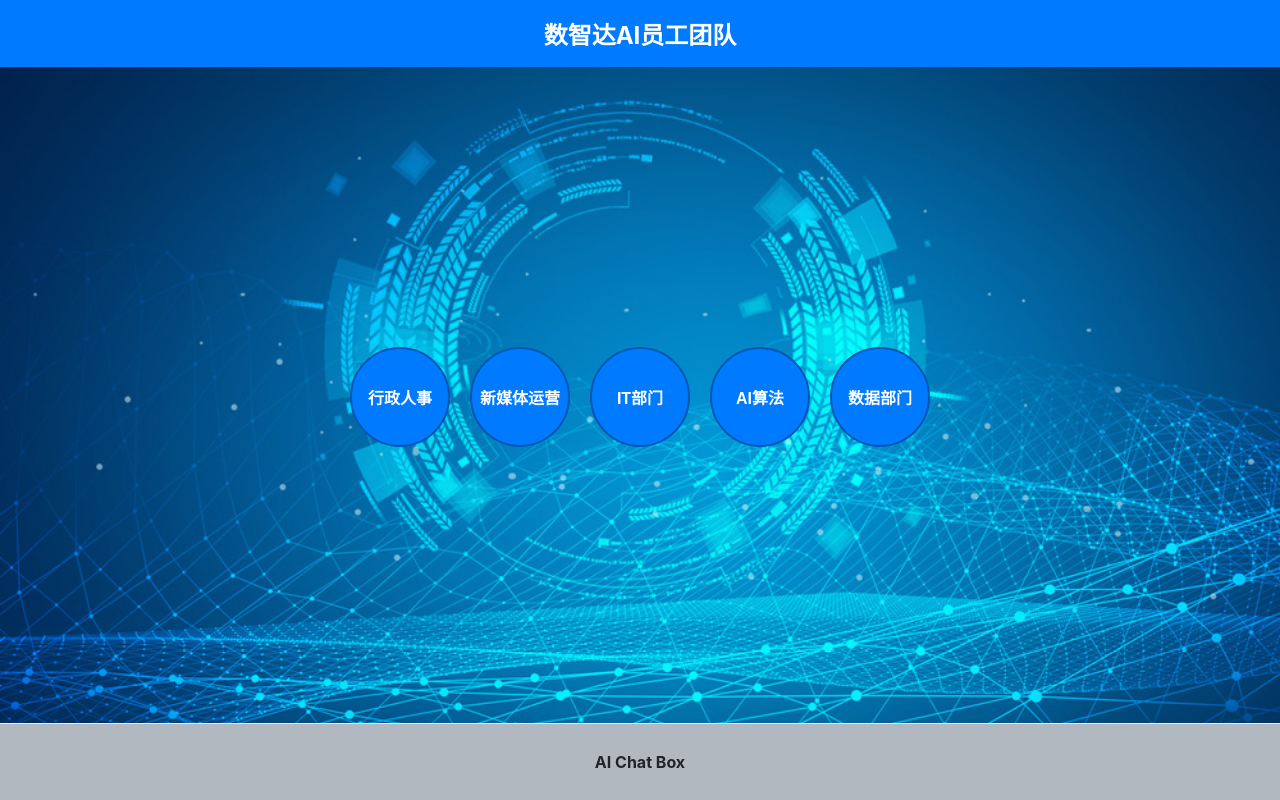
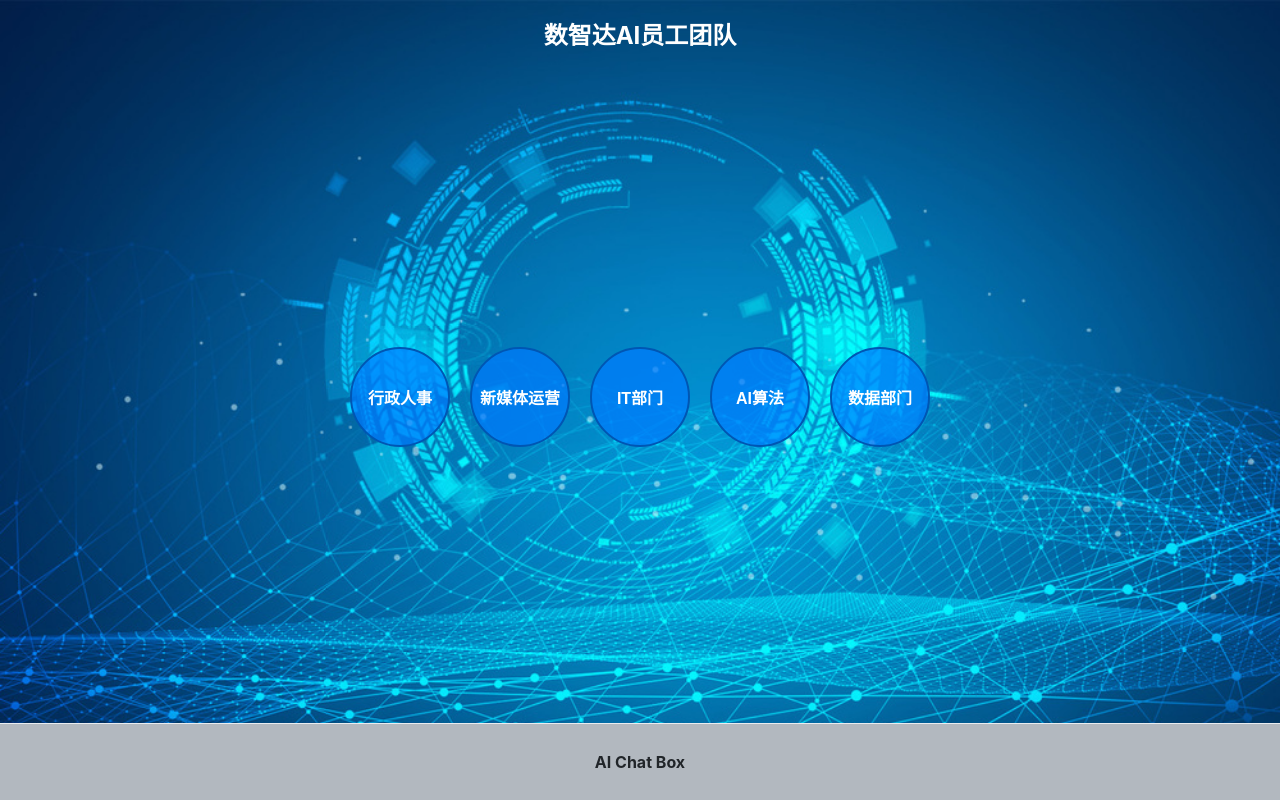
Before and after one commit to RavenHu001/Multi-agent-Conversational-AI-Employee-Platform, a plain HTML site: page home.html in a window 1280 px wide. Drawn offline with Linux system fonts and the light colour scheme.

Commit message:
Update header and department avatar styles in home.css. Remove solid background color from header and replace it with a transparent blue for improved aesthetics. Adjust department avatar background to a semi-transparent blue for better visual integration.

```diff
--- a/home.css
+++ b/home.css
@@ -36,7 +36,6 @@ body {
 
 /* 顶部横幅样式 */
 .header {
-    background-color: #007bff;
     color: white;
     padding: 16px 24px;
     text-align: center;
@@ -95,7 +94,7 @@ body {
 .department-avatar {
     width: 100px;
     height: 100px;
-    background-color: #007bff;
+    background-color: rgba(0, 123, 255, 0.7);
     color: white;
     border: 2px solid #0056b3;
     border-radius: 50%;
```
